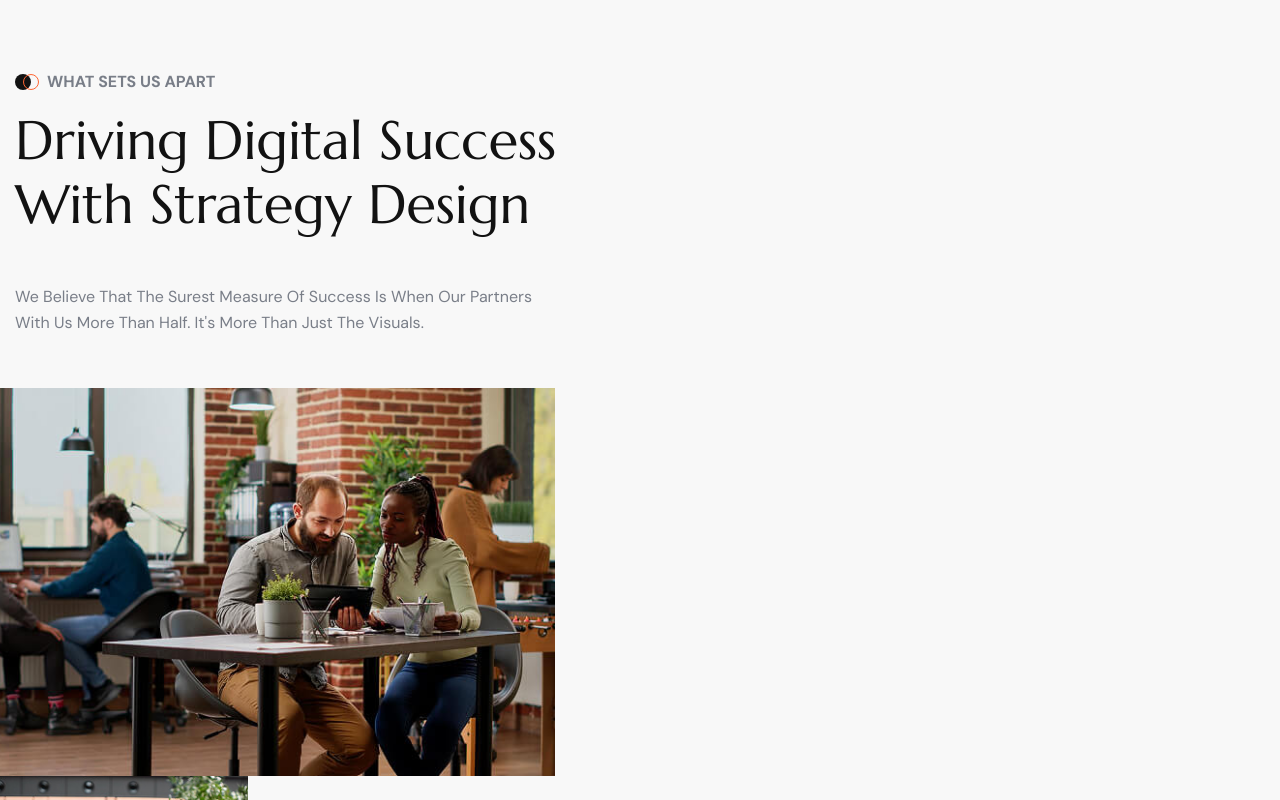
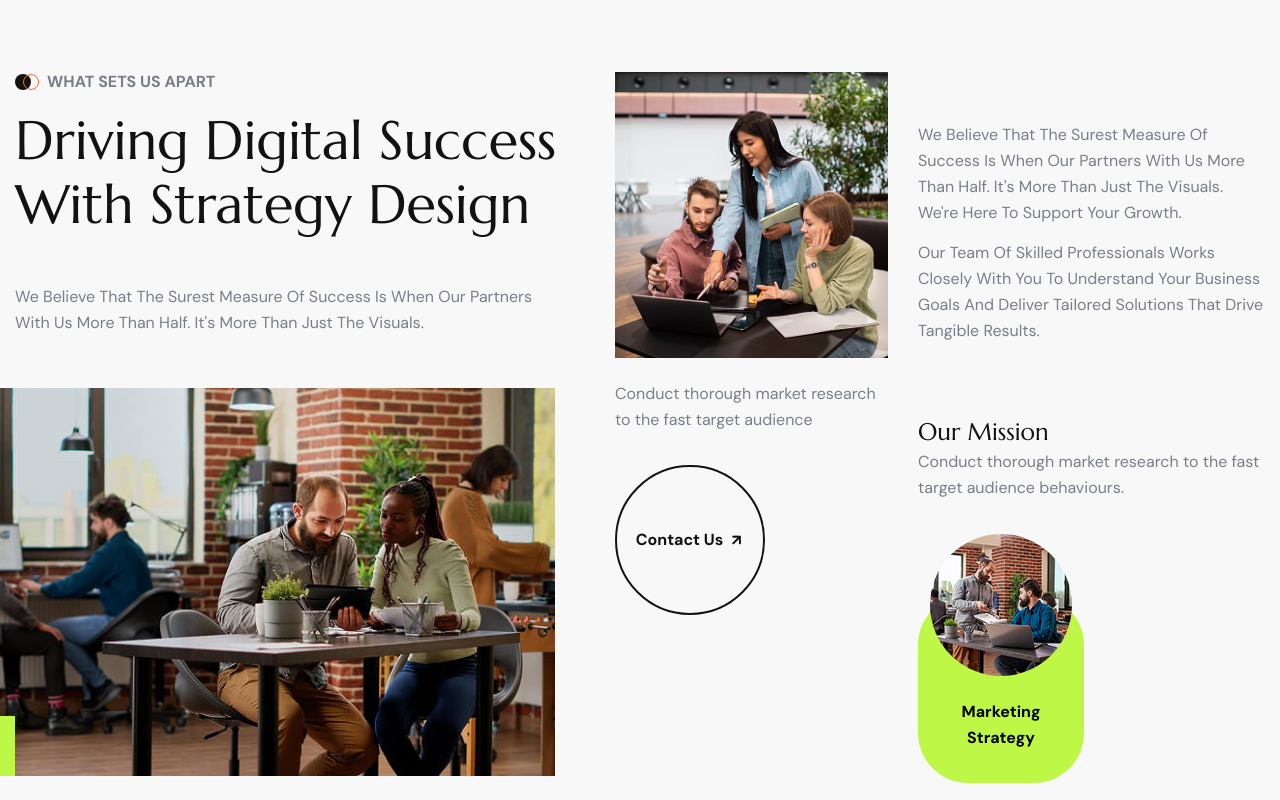
Before and after one commit to Jisap/Vite--TrueSocial, a React (Vite) app: page / in a window 1280 px wide. Shown: the part 6160-6960 px from the top of the page. Built offline with nearby package versions, Linux system fonts and the light colour scheme.

Commit message:
feat: add WhyChoose section component to showcase agency mission and expertise

```diff
--- a/src/components/sections/WhyChoose.jsx
+++ b/src/components/sections/WhyChoose.jsx
@@ -28,7 +28,8 @@ const WhyChoose = () => {
                     className="w-full"
                   />
 
-                  <div className="absolute -left-[60px] bottom-[60px] h-[60px] w-[60px] bg-ink" aria-hidden="true">
+                  <div className="absolute -left-[60px] bottom-[60px] h-[60px] w-[60px] bg-ink" aria-hidden="true" />
+
                   <div className="absolute bottom-0 left-0 h-[60px] w-[60px] bg-base" aria-hidden="true" />
                 </div>
               </div>
@@ -47,6 +48,61 @@ const WhyChoose = () => {
                 <p className="my-[23px] mb-8">
                   Conduct thorough market research to the fast target audience
                 </p>
+
+                <div className="relative3 inline-block">
+                  <a href="#contact" className="relative inline-flex h-[150px] w-[150px] items-center justify-center gap-[5px] rounded-full
+                    bottom-0 border-2 border-ink font-bold text-ink transition-colors duration-500 hover:border-base hover:text-[#BFF747]"
+                  >
+                    Contact Us
+                    <span
+                      className="icon-arrow-up-right font-bold"
+                      aria-hidden="true"
+                    ></span>
+                  </a>
+                </div>
+              </div>
+
+              <div className="relative ml-0 mt-0 block xl:-ml-[57px] xl:mt-[50px]">
+                <p className="capitalize">
+                  We believe that the surest measure of success is when our partners with us more than half. It&apos;s more than just the visuals. We&apos;re here to support your growth.
+                </p>
+
+                <p className="mb-[71px] mt-[14px] capitalize">
+                  Our team of skilled professionals works closely with you to understand your business goals and deliver tailored solutions that drive tangible results.
+                </p>
+
+                <h3 className="text-2xl font-normal leading-[34px]">
+                  Our Mission
+                </h3>
+
+                <p>
+                  Conduct thorough market research to the fast target audience behaviours.
+                </p>
+
+                <div className="relative mt-[33px] block">
+                  <div className="grid grid-cols-2 gap-x-[15px] gap-y-[15px]">
+                    <div className="relative mb-[30px] block text-center">
+                      <div className="relative z-[1] mx-auto block w-full max-w-[142px]">
+                        <img
+                          src="/public/assets/images/resources/why-choose-one-mission-img-1.jpg"
+                          alt="Why Choose"
+                          className="w-full rounded-full"
+                        />
+                      </div>
+
+                      <div className="relative -mt-[81px] block rounded-[50px] bg-base px-[30px] pb-8 pt-[104px]">
+                        <h4 className="font-sans text-base font-bold leading-[26px] text-black">
+                          Marketing
+                          <br />
+                          Strategy
+                        </h4>
+                      </div>
+                    </div>
+
+                    <div className="">
+
+                    </div>
+                  </div>
                 </div>
               </div>
             </div>
```
Lines whose indentation alone changed are shown as unchanged.
